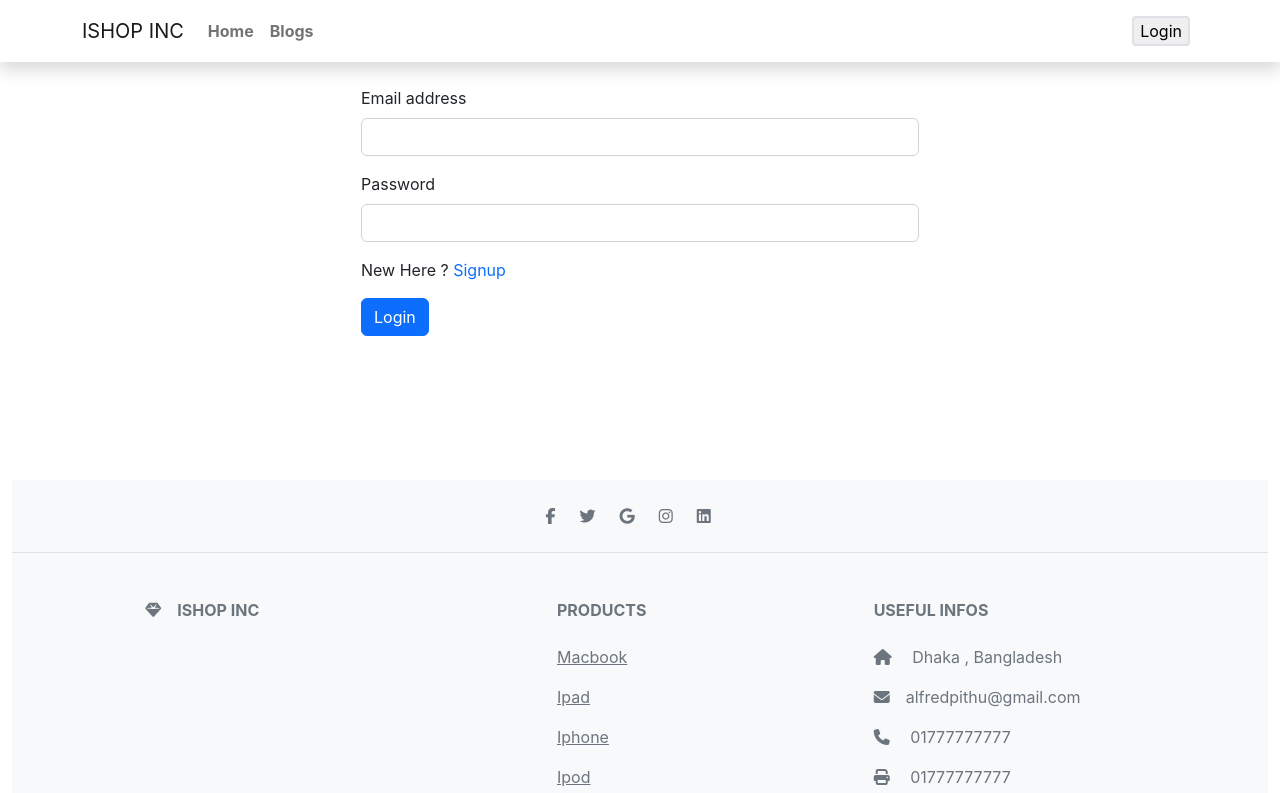
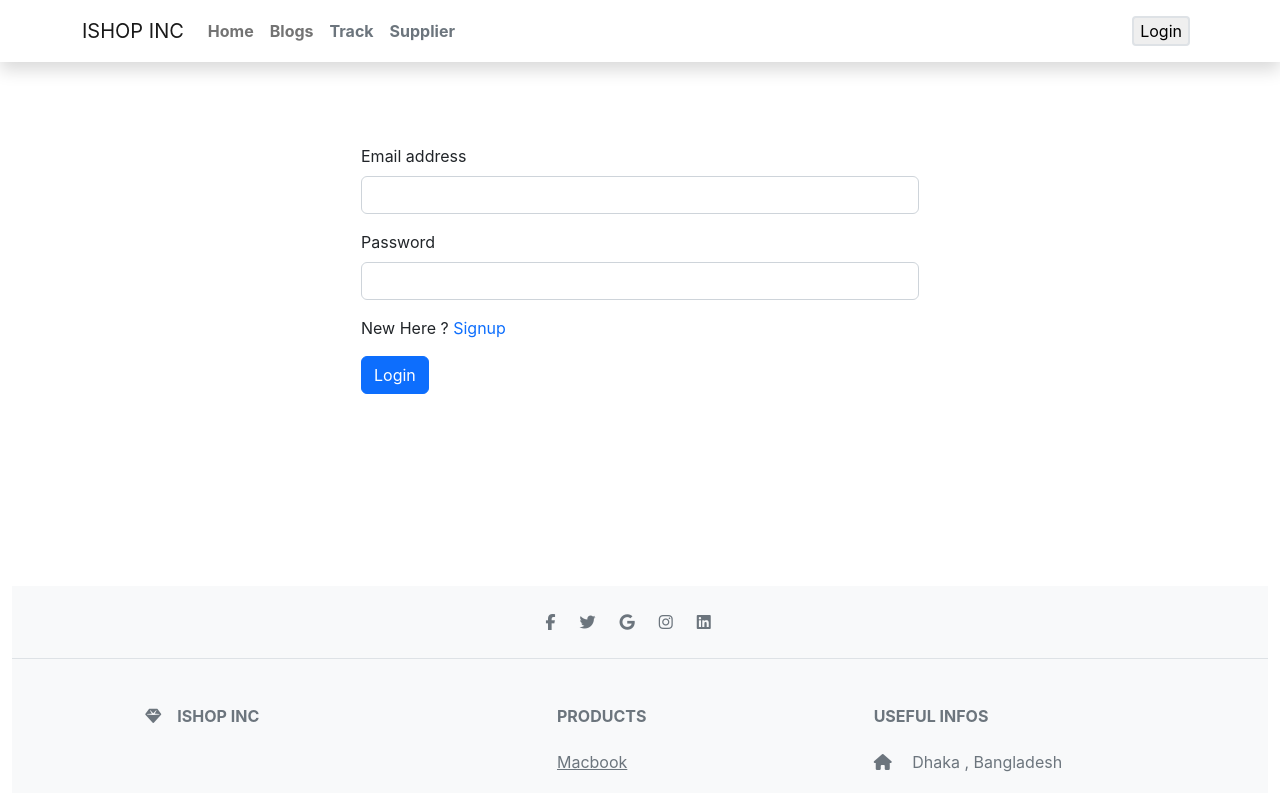
Before and after one commit to alfred-pithu/-warehouse-management-client-side-alfred-pithu, a React (Create React App) app: page /login in a window 1280 px wide. Shown: the top 793 px of the page. Built offline with nearby package versions, Linux system fonts and the light colour scheme; no server answers.

Commit message:
navbar revisited

```diff
--- a/src/components/AddItems/AddItems.js
+++ b/src/components/AddItems/AddItems.js
@@ -36,8 +36,8 @@ const AddItems = () => {
         e.target.reset();
     }
     return (
-        <div className='container'>
-            <h3>Add Items here</h3>
+        <div className='container pt-5'>
+            <h3 className='text-center my-2'>Add Items here</h3>
 
 
             <form onSubmit={addClicked} className='w-50 mx-auto'>
--- a/src/components/Blog/Blog.js
+++ b/src/components/Blog/Blog.js
@@ -2,7 +2,7 @@ import React from 'react';
 
 const Blog = () => {
     return (
-        <div className='container my-5'>
+        <div className='container py-5'>
             <div className='shadow p-3'>
                 <p>1- When should you use nodejs and when should you use MongoDB ? <br /> <br />
 
--- a/src/components/ContactSupplier/ContactSupplier.js
+++ b/src/components/ContactSupplier/ContactSupplier.js
@@ -3,7 +3,7 @@ import React from 'react';
 const ContactSupplier = () => {
     return (
 
-        <div className=' my-5 row  mx-auto gy-3'>
+        <div className=' my-5 row  mx-auto gy-3' id='supplier'>
 
 
             <div className=' col-12 col-lg-5 d-flex  align-items-center '>
--- a/src/components/Header/Header.js
+++ b/src/components/Header/Header.js
@@ -17,8 +17,8 @@ const Header = () => {
         // console.log(user);
     }
     return (
-        <div>
-            <Navbar style={{ backgroundColor: 'white' }} className='container-fluid px-0 shadow fixed-top '>
+        <div className='mb-5 '>
+            <Navbar style={{ backgroundColor: 'white' }} className='container-fluid px-0 shadow  fixed-top '>
                 {/* bg="light" variant="light" */}
 
                 <Container className=' d-lg-flex flex-lg-row d-flex flex-column align-items-center justify-content-lg-between justify-content-center'>
@@ -27,6 +27,8 @@ const Header = () => {
                         <Navbar.Brand as={Link} to="/">ISHOP INC</Navbar.Brand>
                         <Nav.Link className='fw-bold' as={Link} to="/home">Home</Nav.Link>
                         <Nav.Link className='fw-bold' as={Link} to="/blogs">Blogs</Nav.Link>
+                        <Nav.Link className='fw-bold text-muted' href='/home#track'>Track</Nav.Link>
+                        <Nav.Link className='fw-bold text-muted' href='/home#supplier'>Supplier</Nav.Link>
                     </Nav>
 
                     <Nav className=' '>
--- a/src/components/Inventory/Inventory.js
+++ b/src/components/Inventory/Inventory.js
@@ -57,12 +57,11 @@ const Inventory = () => {
     }, [id, delivered, addUnits])
 
     return (
-        <div className='container'>
-            <h2>Inventory: {id} </h2>
+        <div className='container py-5'>
 
-            <div className="card mb-3" >
+            <div className="card mb-3 border-0" >
                 <div className="row g-0">
-                    <div className="col-md-4 border d-flex align-items-center p-3">
+                    <div className="col-md-4  d-flex align-items-center p-3">
                         <img src={img} className="img-fluid rounded-start" alt="..." />
                     </div>
                     <div className="col-md-8 d-flex align-items-center">
--- a/src/components/Login/Login.js
+++ b/src/components/Login/Login.js
@@ -30,8 +30,7 @@ const Login = () => {
 
     }
     return (
-        <div className='container'>
-            <h2>Login</h2>
+        <div className='container py-5'>
 
             <form onSubmit={loginStart} className='w-50 mx-auto my-5'>
                 <div className="mb-3">
--- a/src/components/ManageInventory/ManageInventory.js
+++ b/src/components/ManageInventory/ManageInventory.js
@@ -17,8 +17,7 @@ const ManageInventory = () => {
 
 
     return (
-        <div className='container'>
-            <h2>Inventory: {allproducts.length}</h2>
+        <div className='container pt-5'>
 
             <div className='d-flex justify-content-end my-3'>
                 <Link className='btn btn-light border border-1 rounded-1 py-0 px-4' to='/additems'> Add New Item</Link>
--- a/src/components/MyItems/MyItems.js
+++ b/src/components/MyItems/MyItems.js
@@ -14,8 +14,8 @@ const MyItems = () => {
     }, []);
 
     return (
-        <div className='container'>
-            <h2>My Items: {myProducts.length}</h2>
+        <div className='container pt-5'>
+
             <div className='row row-cols-1 row-cols-lg-3 g-5  '>
                 {
                     myProducts.map(product => <ProductCard key={product._id} product={product}></ProductCard>)
--- a/src/components/Signup/Signup.js
+++ b/src/components/Signup/Signup.js
@@ -32,8 +32,7 @@ const Signup = () => {
 
 
     return (
-        <div className='container'>
-            <h2>Signup</h2>
+        <div className='container pt-5'>
 
             <form onSubmit={signUpStart} className='w-50 mx-auto my-5'>
                 <div className="mb-3">
--- a/src/components/TrackOrder/TrackOrder.js
+++ b/src/components/TrackOrder/TrackOrder.js
@@ -2,7 +2,7 @@ import React from 'react';
 
 const TrackOrder = () => {
     return (
-        <div className=' my-3 row  mx-auto gy-3'>
+        <div className=' my-3 row  mx-auto gy-3' id='track'>
             <div className=' col-12 col-lg-7 '>
                 <img className='img-fluid w-75  mx-auto d-block' src='https://i.ibb.co/Y0PQDg2/Hnet-com-image-2.jpg' alt="" />
             </div>
```
